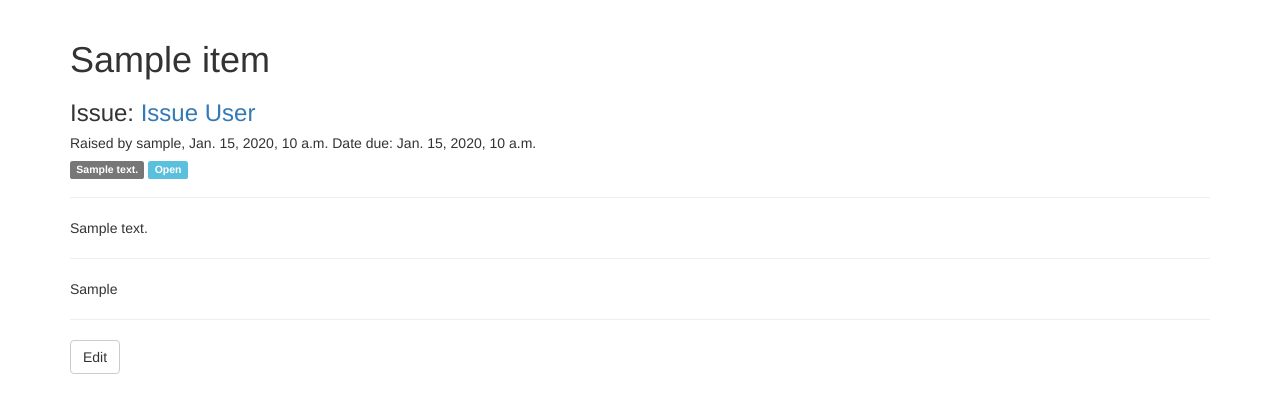
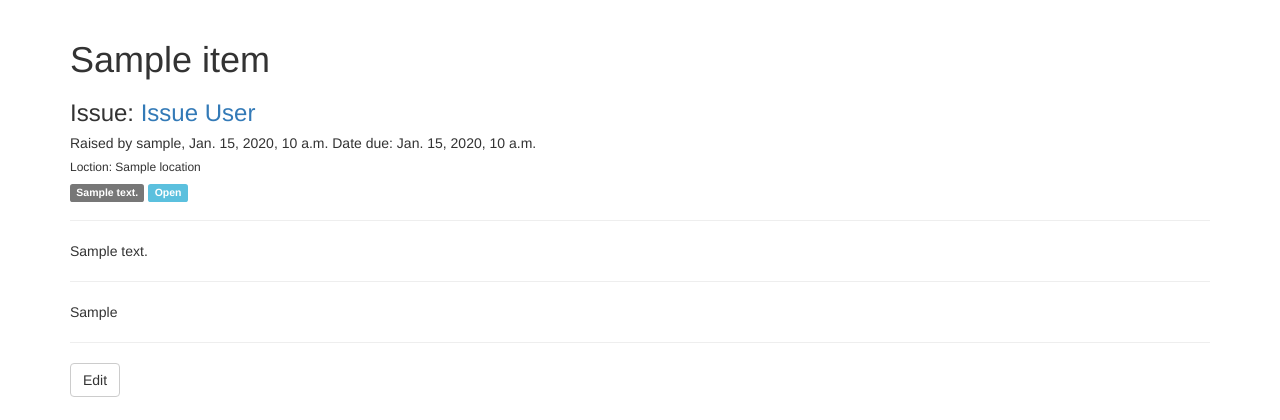
Before and after one commit to saninstein/cq-tracker, a Django app: template si_tracker/templates/task/index.html in a window 1280 px wide. Shown: the part 52-472 px from the top of the page. Run offline with Django 3.2, Linux system fonts and the light colour scheme; data comes from the database, SQL or seed files in the repository; the template is opened without the code that fills it: values that come from a table or form of the project are taken from there, most other values are stand-ins (such as "Sample title", 1, 10 or a date in 2020); some libraries are stand-ins or nearby versions.

```diff
--- a/si_tracker/templates/issue/index.html
+++ b/si_tracker/templates/issue/index.html
@@ -3,7 +3,9 @@
 {% block content %}
     <h1>{{ item.title }}</h1>
     <h5>Raised by {{ item.raised_by.username }}, {{ item.date_raised }} {% if item.date_due %}Date due: {{ item.date_due }}{% endif %}</h5>
+    {% if item.location  %}<h6>Loction: {{ item.location }}</h6>{% endif %}
     <h5><span class="label label-default">{{ item.visible }}</span> <span class="label label-info"> {{ item.status }}</span></h5>
+
     <hr>
     <p>{{ item.description }}</p>
     {% if item.actions_taken %}
--- a/si_tracker/templates/task/index.html
+++ b/si_tracker/templates/task/index.html
@@ -4,6 +4,7 @@
     <h1>{{ item.title }}</h1>
     <h3>Issue: <a href="{{ issue.get_absolute_url }}">{{ issue.title }}</a></h3>
     <h5>Raised by {{ item.raised_by.username }}, {{ item.date_raised }} {% if item.date_due %}Date due: {{ item.date_due }}{% endif %}</h5>
+    {% if item.location  %}<h6>Loction: {{ item.location }}</h6>{% endif %}
     <h5><span class="label label-default">{{ item.visible }}</span> <span class="label label-info"> {{ item.status }}</span></h5>
     <hr>
     <p>{{ item.description }}</p>
```
